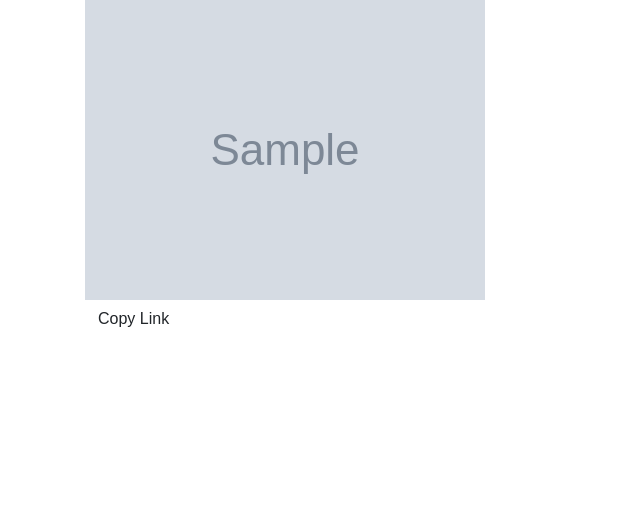
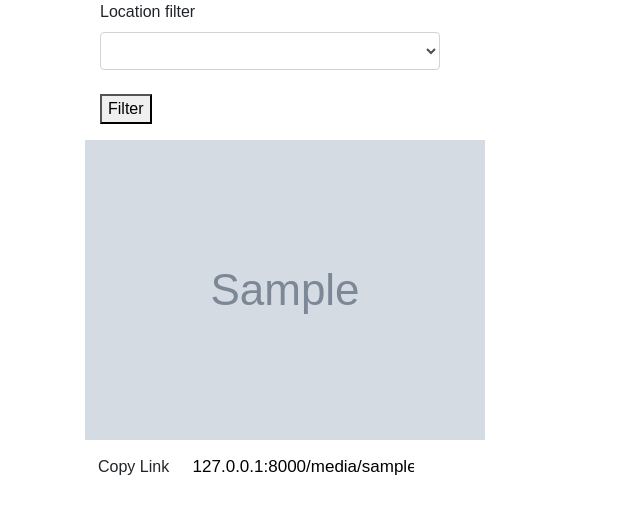
Before and after one commit to Belie06Loryn/MyGallery, a Django app: page / in a window 1280 px wide. Shown: the part 66-580 px from the top of the page, without its empty margins (0-640 px from the left). Run offline with Django 3.2, Linux system fonts and the light colour scheme; tables that the repository leaves empty hold one stand-in row (values such as "Sample post"); grey boxes marked "Sample" are stand-in pictures; lists and menus that the app fills with data are empty; some libraries are stand-ins or nearby versions.

Commit message:
done with copy link

```diff
--- a/personal/templates/all-photos/base.html
+++ b/personal/templates/all-photos/base.html
@@ -13,7 +13,7 @@
 </head>
 <body>
     {% include "navbar.html" %}
-    {% block content %} <h1 class='text-center'>Gallery Hosts</h1> {%endblock%}
+    {% block content %}  {%endblock%}
 
     {% block scripts %}
         <script src="https://ajax.googleapis.com/ajax/libs/jquery/3.2.1/jquery.min.js"></script>
--- a/personal/templates/all-photos/index.html
+++ b/personal/templates/all-photos/index.html
@@ -1,9 +1,30 @@
 {% extends 'all-photos/base.html' %}
 {% block content %}
- <div class="container">
+<!-- Hint from W3schools -->
+<script>
+  function copylk() {
+    var Text = document.getElementById("link");
+    Text.select();
+    console.log(Text);
+    Text.setSelectionRange(0, 99999)
+    document.execCommand("copy");
+  }
+</script>
+<div class="container">
+  <form action="{% url 'locator' %}" class="form-style">
+      <div class="form-group col-md-4">
+          <label for="locationFilter">Location filter</label>
+          <select id="locationFilter" class="form-control" name="locations">
+            {% for loca in locate %}
+            <option>{{ loca.loca }}</option>
+            {% endfor %}
+          </select><br>
+          <button btn="btn" type="submit">Filter</button>
+      </div>
+    </form>
 {% for photos in imaje %}
 <div class="row">
-  <div class="col-lg-4 col-md-6 mb-4">
+  <div class="col-md-4">
     <div class="modal fade" id="{{photos.id}}" tabindex="-1" role="dialog" aria-labelledby="myModalLabel" aria-hidden="true">
       <div class="modal-dialog modal-lg" role="document">
         <div class="modal-content">
@@ -26,9 +47,9 @@
     </div>
     <a><img class="img-responsive" src="{{photos.image.url}}" id="image"
         data-toggle="modal" data-target="#{{photos.id}}"></a>
-    <button class="btn btn-default" style="text-align:center;" onclick="copy()" data-toggle="modal"
+    <button class="btn btn-default" style="text-align:center;" onclick="copylk(link)" data-toggle="modal"
     data-target="#Modal">Copy Link</button>
-    <input type="text" value="127.0.0.1:8000{{photos.image.url}}" id="link" hidden>
+    <input type="text" value="127.0.0.1:8000{{photos.image.url}}" id="link" >
   </div>
   <div class="modal fade" id="Modal" tabindex="-1" role="dialog"
             aria-labelledby="myModalLabel" aria-hidden="true">
@@ -45,13 +66,4 @@
             </div>
 {% endfor %}
 </div>
-<!-- Hint from W3schools -->
-<script>
-  function copy() {
-    var copyText = document.getElementById("link");
-    copyText.select();
-    copyText.setSelectionRange(0, 99999)
-    document.execCommand("copy");
-  }
-</script>
 {% endblock %}
--- a/personal/urls.py
+++ b/personal/urls.py
@@ -6,6 +6,7 @@ from django.conf.urls.static import static
 urlpatterns=[
     url('^$',views.page,name='page'),
     url(r'^search/', views.search_results, name='search_results'),
+    url(r'^personal/',views.locators,name="locators"),
 ]
 if settings.DEBUG:
     urlpatterns+= static(settings.MEDIA_URL, document_root = settings.MEDIA_ROOT)
--- a/personal/views.py
+++ b/personal/views.py
@@ -20,16 +20,17 @@ def search_results(request):
         backend = "You haven't searched for any term"
         return render(request, 'all-photos/search.html',{"backend":backend})
 
-def locator(request):
+def locators(request):
     if 'locations' in request.GET and request.GET['locations']:
         location = request.GET.get('locations')
         found = Photos.filter_loca(location)
         message = f'{location}'
-
-        return render(request,'all-photos/personal.html',{"message":message,"location":found})
+        locate = Location.objects.all()
+        return render(request,'all-photos/personal.html',{"message":message,"location":found,"locate":locate})
     else:
+        locate = Location.objects.all()
         message = "No selection made"
-        return render(request,'all-photos/personal.html',{"message":message})
+        return render(request,'all-photos/personal.html',{"message":message,"locate":locate})
 
 
 def image(request,id):
```
Also changed, not shown: personal/templates/all-photos/personal.html (+53 -16 lines).
